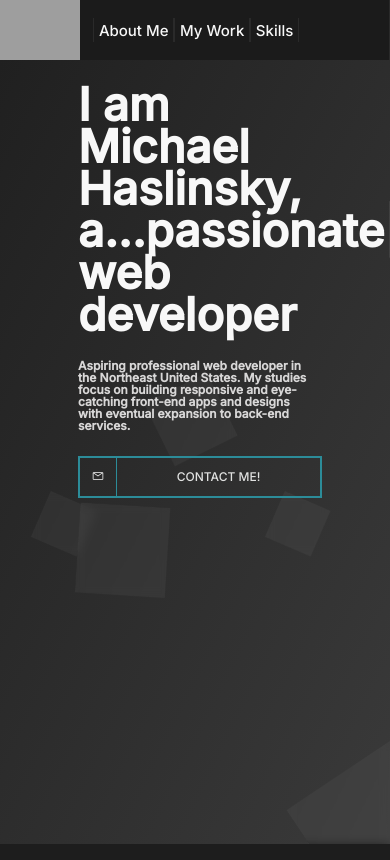
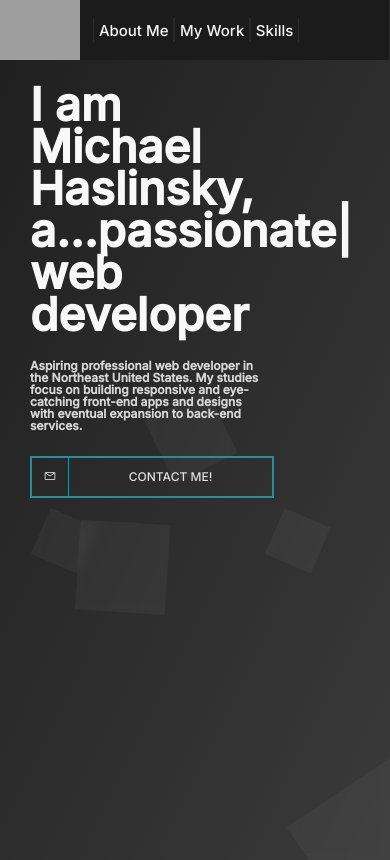
Before and after one commit to mhaslinsky/portfolio, a React (Create React App) app: page / in a window 390 px wide. Built offline with nearby package versions, Linux system fonts and the light colour scheme; grey boxes are pictures that could not be loaded; some icons are missing.

Commit message:
fine tuning

```diff
--- a/src/App.module.scss
+++ b/src/App.module.scss
@@ -19,7 +19,8 @@
   }
 
   .info {
-    height: 100%;
+    min-height: 94.8vh;
+    align-self: stretch;
     justify-content: center;
   }
 }
--- a/src/components/HeroText.module.scss
+++ b/src/components/HeroText.module.scss
@@ -23,5 +23,6 @@ h4 {
 @media (max-width: 800px) {
   .heroText {
     align-self: flex-start;
+    margin-right: 10rem;
   }
 }
--- a/src/pages/Work.module.scss
+++ b/src/pages/Work.module.scss
@@ -91,6 +91,9 @@ $animationInterval: 0.1s;
       width: auto;
       margin-right: 0rem;
     }
+    &__letter:last-child {
+      margin-bottom: 0.5rem;
+    }
   }
 
   .social {
```
